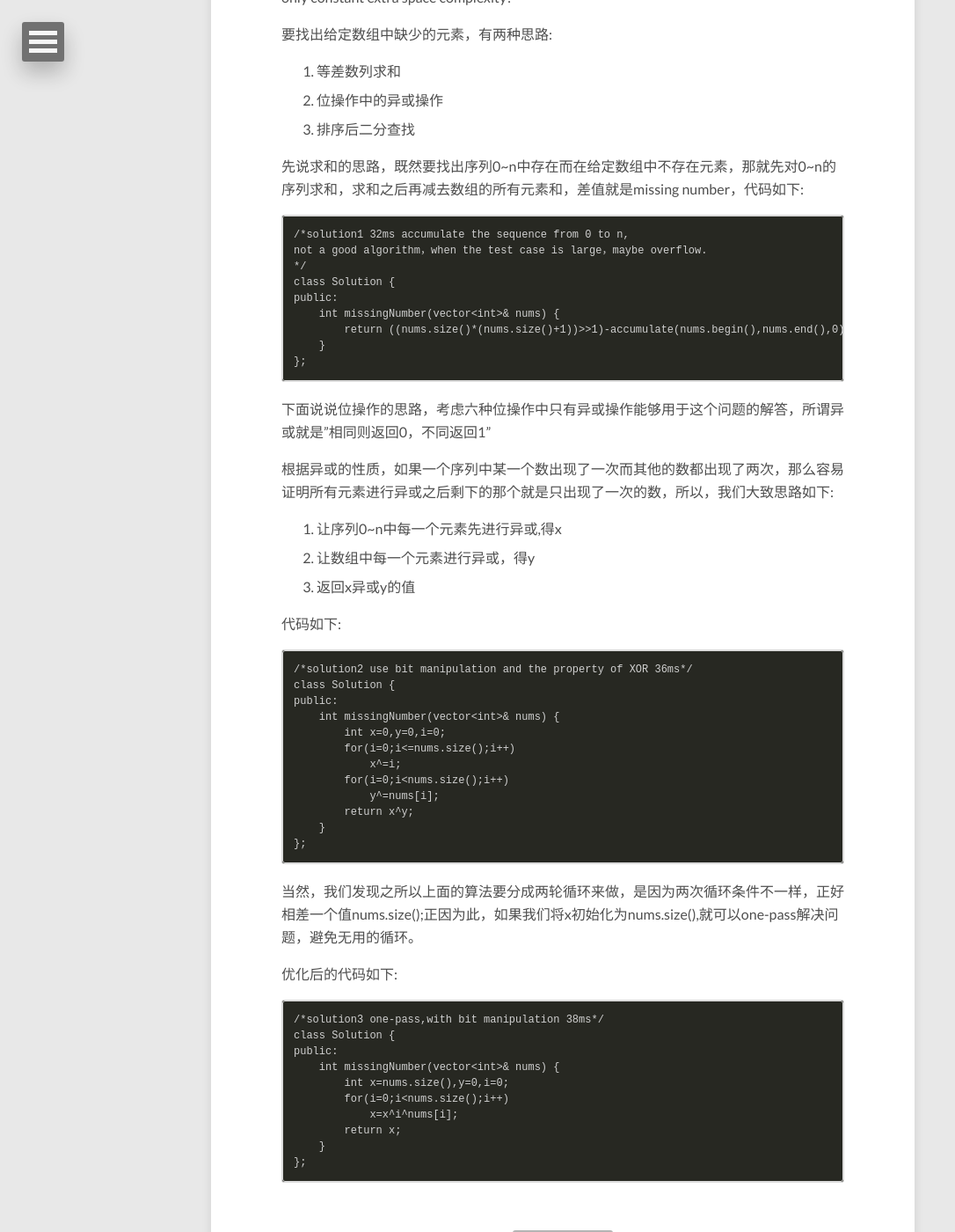
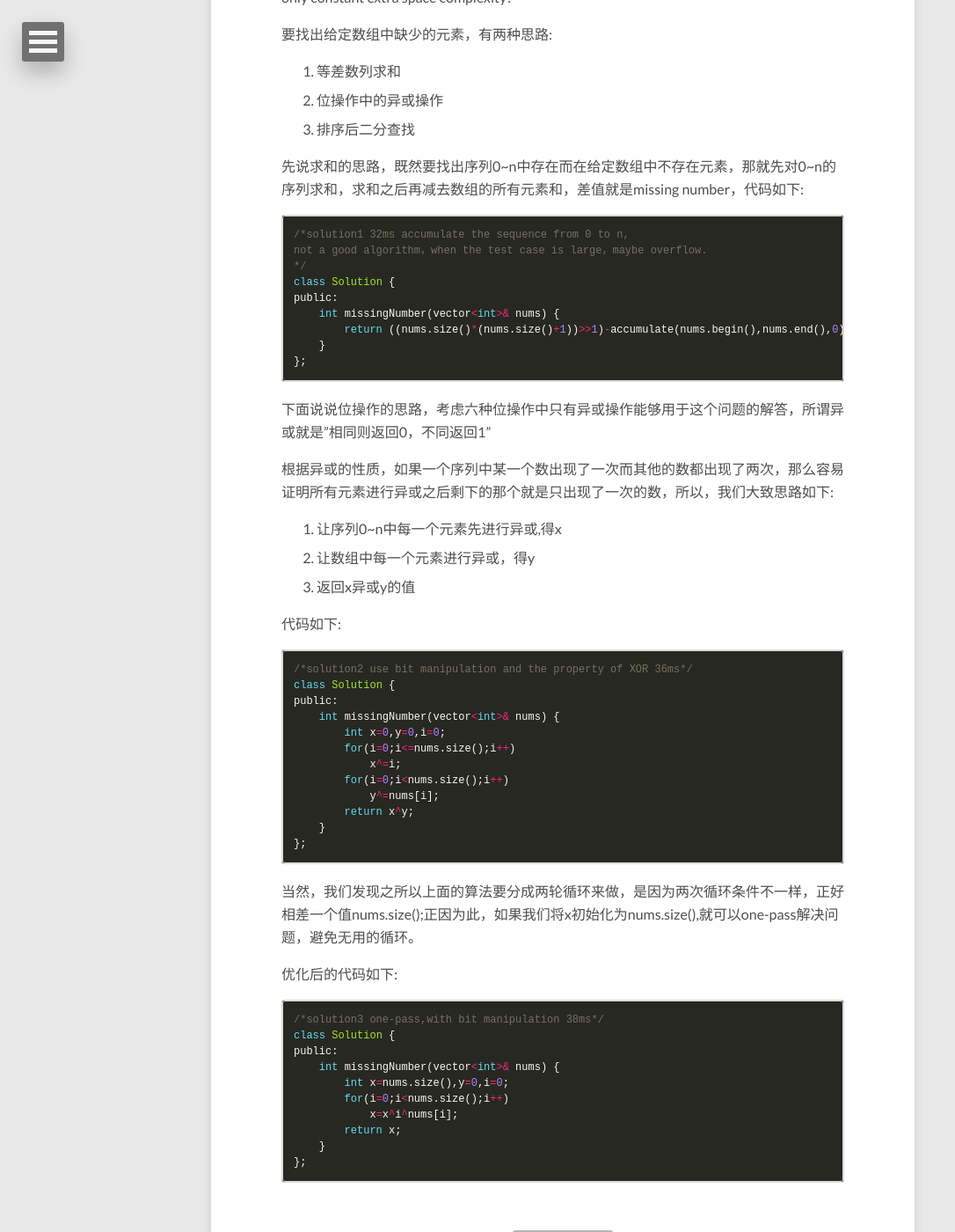
Before and after one commit to Kelvinmao/kelvinmao.github.io, a Jekyll site: the page built from _posts/2016-08-15-268. Missing Number.md, in a window 1280 px wide and 1400 px high, scrolled down 757 px. Shown: the whole window at 88% size, without its empty margins (0-1086 px from the left). Built offline with Jekyll 4.4.1, drawn with Linux system fonts in a browser that asks for light colours; nearby versions of some CDN libraries.

Commit message:
2016-08-15 afternoon

````diff
--- a/_posts/2016-08-15-268. Missing Number.md
+++ b/_posts/2016-08-15-268. Missing Number.md
@@ -28,7 +28,7 @@ Your algorithm should run in linear runtime complexity. Could you implement it u
 
 先说求和的思路，既然要找出序列0\~n中存在而在给定数组中不存在元素，那就先对0~n的序列求和，求和之后再减去数组的所有元素和，差值就是missing number，代码如下:
 
-```
+```c++
 /*solution1 32ms accumulate the sequence from 0 to n,
 not a good algorithm，when the test case is large，maybe overflow.
 */
@@ -50,7 +50,7 @@ public:
 
 代码如下:
 
-```
+```c++
 /*solution2 use bit manipulation and the property of XOR 36ms*/
 class Solution {
 public:
@@ -69,7 +69,7 @@ public:
 
 优化后的代码如下:
 
-```
+```c++
 /*solution3 one-pass,with bit manipulation 38ms*/
 class Solution {
 public:
````
